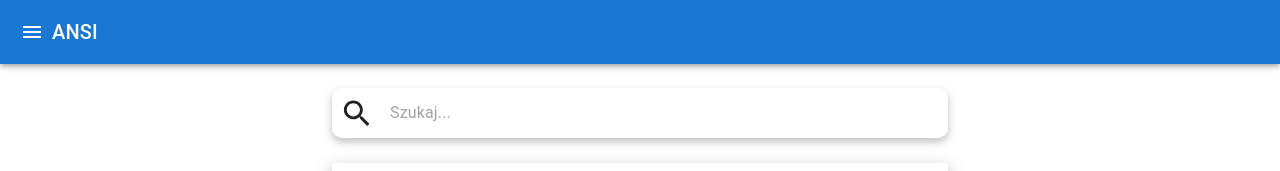
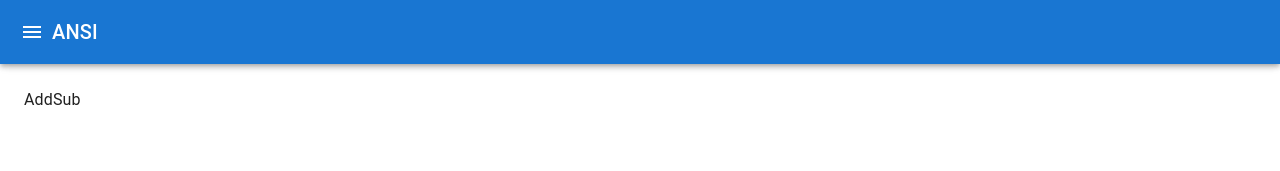
Before and after one commit to PaganMuffin/zai-oro-frontend-ansi, a React (Create React App) app: page /add in a window 1280 px wide. Shown: the top 171 px of the page. Built offline with nearby package versions, Linux system fonts and the light colour scheme; grey boxes are pictures that could not be loaded.

Commit message:
init route and page file

```diff
--- /dev/null
+++ b/src/pages/add-page/index.js
@@ -0,0 +1,7 @@
+import { useEffect } from "react";
+
+const AddSub = () => {
+	return <div>AddSub</div>;
+};
+
+export default AddSub;
--- a/src/pages/main/index.js
+++ b/src/pages/main/index.js
@@ -15,6 +15,7 @@ import SubEntry from "../../components/SubEntry";
 import DrawerProfilCard from "../../components/DrawerProfilCard";
 import { Route, Routes } from "react-router-dom";
 import SubView from "../sub-view";
+import AddSub from "../add-page";
 
 const demoSub = {
 	title: "SPY×FAMILY",
@@ -97,6 +98,7 @@ const MainPage = () => {
 				<Toolbar />
 				<Routes>
 					<Route path="/view/:id" element={<SubView />} />
+					<Route path="/add" element={<AddSub />} />
 					<Route path="*" element={<SearchView />} />
 				</Routes>
 			</Box>
```
